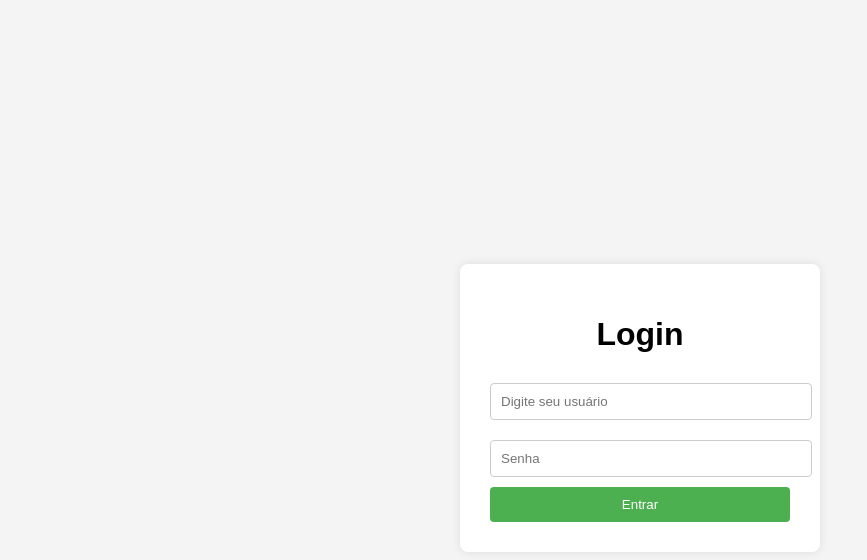
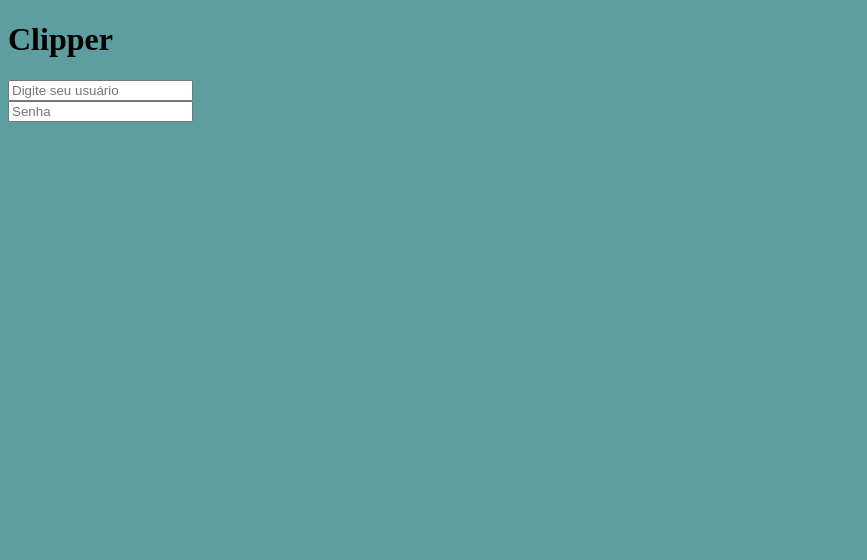
Before and after one commit to Gabriel-mdss/Clipper, a plain HTML site: page Index.HTML in a window 1280 px wide. Shown: the whole page, without its empty margins (0-867 px from the left). Drawn offline with Linux system fonts and the light colour scheme.

Commit message:
Criei a file de js e css
Criei os primeiro arquivos do projeto

```diff
--- a/Index.HTML
+++ b/Index.HTML
@@ -2,57 +2,13 @@
 <html lang="pt-br">
 <head>
   <meta charset="UTF-8">
-  <title>Página de Login</title>
-  <style>
-    body {
-      font-family: Arial, sans-serif;
-      background-color: #f4f4f4;
-      display: flex;
-      height: 100vh;
-      justify-content: center;
-      align-items: center;
-    }
-    .login-container {
-      background-color: white;
-      padding: 30px;
-      border-radius: 8px;
-      box-shadow: 0 0 10px rgba(0,0,0,0.1);
-      width: 300px;
-    }
-    .login-container h1 {
-      text-align: center;
-      margin-bottom: 20px;
-    }
-    .login-container input[type="text"],
-    .login-container input[type="password"] {
-      width: 100%;
-      padding: 10px;
-      margin: 10px 0;
-      border: 1px solid #ccc;
-      border-radius: 4px;
-    }
-    .login-container button {
-      width: 100%;
-      padding: 10px;
-      background-color: #4CAF50;
-      color: white;
-      border: none;
-      border-radius: 4px;
-      cursor: pointer;
-    }
-    .login-container button:hover {
-      background-color: #45a049;
-    }
-  </style>
+  <meta name="viewport" content="width=device-width, initial-scale=1.0">
+  <link rel="stylesheet" href="style.css">
+  <title>Clipper</title>
 </head>
 <body>
-  <div class="login-container">
-    <h1>Login</h1>
-    <form>
-      <input type="text" placeholder="Digite seu usuário" required>
-      <input type="password" placeholder="Senha" required>
-      <button type="submit">Entrar</button>
-    </form>
-  </div>
+    <h1>Clipper</h1>
+    <input type="text" name="txtlogin" id="txtlogin" placeholder="Digite seu usuário"><br>
+    <input type="text" name="txtsenha" id="txtsenha" placeholder="Senha">
 </body>
 </html>
--- /dev/null
+++ b/style.css
@@ -0,0 +1,3 @@
+body{
+    background-color: cadetblue;
+}
```
Also changed, not shown: Script.js (added).
